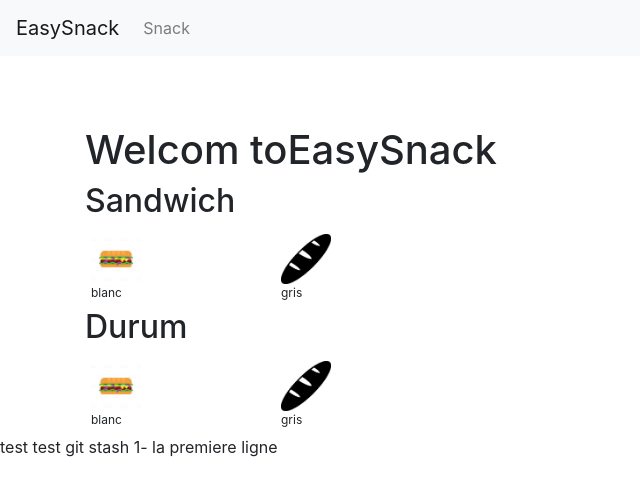
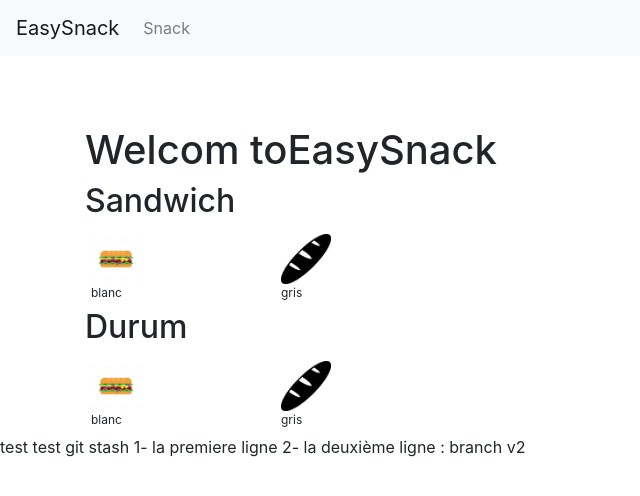
Before and after one commit to abodojana/easySnack, an Angular app: page / in a window 1280 px wide. Shown: the top 496 px of the page, without its empty margins (0-640 px from the left). Built offline with nearby package versions, Linux system fonts and the light colour scheme.

Commit message:
2- ligne 2 : V

```diff
--- a/src/app/app.component.html
+++ b/src/app/app.component.html
@@ -6,3 +6,4 @@
 test
 test git stash
 1- la premiere ligne
+2- la deuxième ligne : branch v2
```
